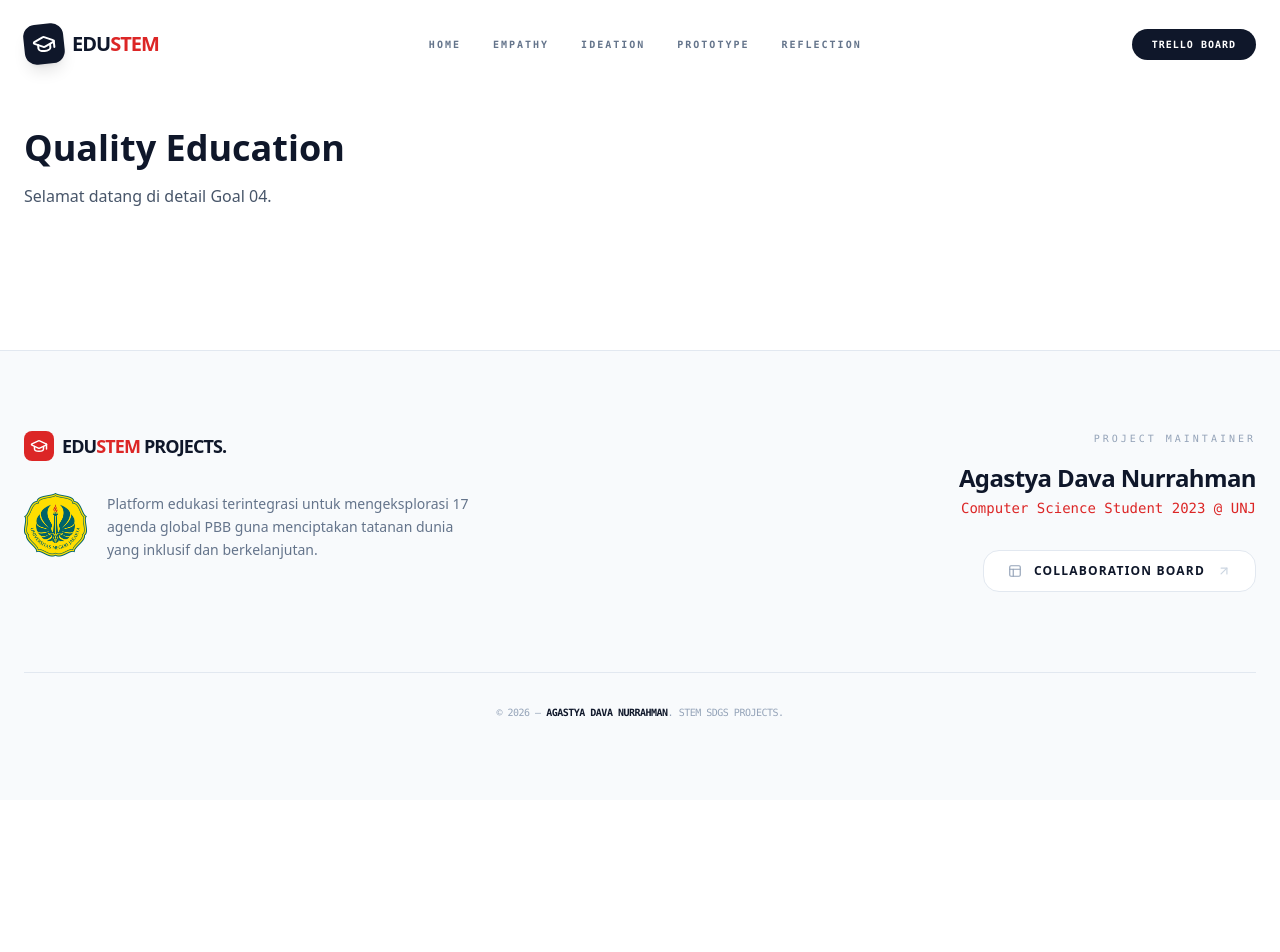
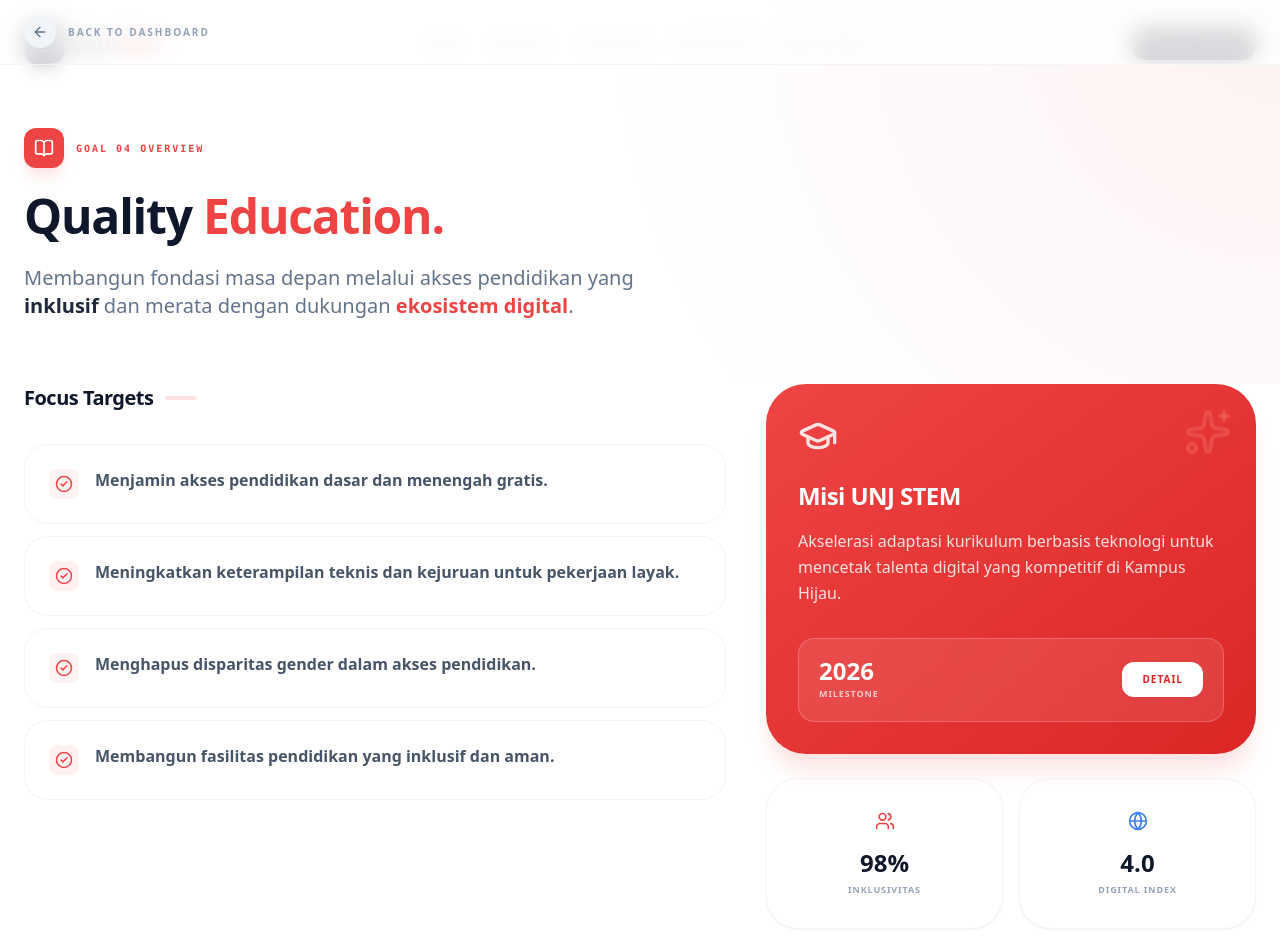
Before and after one commit to agstydva/stem-project, a React (Vite) app: page /education in a window 1280 px wide. Shown: the top 952 px of the page. Before the commit the page ends 800 px from the top, so only its background shows below. Built offline with nearby package versions, Linux system fonts and the light colour scheme.

Commit message:
update code stem

```diff
--- a/src/pages/Dashboard.jsx
+++ b/src/pages/Dashboard.jsx
@@ -85,7 +85,7 @@
           />
         ))}
 
-        {/* Tombol Navigasi Manual (Muncul saat Hover) */}
+        {/* Tombol Navigasi Manual */}
         <div className="absolute inset-0 z-30 flex items-center justify-between px-6 pointer-events-none">
           <button
             onClick={prevSlide}
--- a/src/pages/Education.jsx
+++ b/src/pages/Education.jsx
@@ -1,10 +1,156 @@
 import React from 'react';
+import { Link } from 'react-router-dom';
+import {
+  ArrowLeft,
+  BookOpen,
+  Users,
+  GraduationCap,
+  Globe,
+  CheckCircle2,
+  Sparkles
+} from 'lucide-react';
 
 const Education = () => {
+  const targets = [
+    "Menjamin akses pendidikan dasar dan menengah gratis.",
+    "Meningkatkan keterampilan teknis dan kejuruan untuk pekerjaan layak.",
+    "Menghapus disparitas gender dalam akses pendidikan.",
+    "Membangun fasilitas pendidikan yang inklusif dan aman."
+  ];
+
   return (
-    <div className="pt-32 px-6 max-w-7xl mx-auto">
-      <h1 className="text-4xl font-black text-slate-900">Quality Education</h1>
-      <p className="mt-4 text-slate-600">Selamat datang di detail Goal 04.</p>
+    <div className="min-h-screen bg-white text-slate-700 pb-20 selection:bg-red-100 selection:text-red-600">
+
+      {/* Premium Navbar with Interactive Back Button */}
+      <nav className="fixed top-0 w-full bg-white/80 backdrop-blur-md z-50 border-b border-slate-100">
+        <div className="max-w-7xl mx-auto px-6 h-16 flex items-center">
+          <Link
+            to="/"
+            className="group relative flex items-center gap-3 py-2 px-5 -ml-5 rounded-full transition-all duration-300 overflow-hidden active:scale-95"
+          >
+            {/* Sliding Background Effect on Hover */}
+            <div className="absolute inset-0 bg-slate-50 translate-y-full group-hover:translate-y-0 transition-transform duration-300 ease-out z-0" />
+
+            <div className="relative z-10 flex items-center gap-3">
+              {/* Animated Icon Circle */}
+              <div className="flex items-center justify-center w-8 h-8 rounded-full bg-slate-100 group-hover:bg-red-500 group-hover:shadow-lg group-hover:shadow-red-200 transition-all duration-300">
+                <ArrowLeft
+                  size={16}
+                  className="text-slate-500 group-hover:text-white transition-all duration-300 group-hover:-translate-x-1"
+                />
+              </div>
+
+              {/* Text Link */}
+              <span className="text-[10px] font-black tracking-[0.2em] uppercase text-slate-400 group-hover:text-slate-900 transition-colors duration-300">
+                Back to Dashboard
+              </span>
+            </div>
+          </Link>
+        </div>
+      </nav>
+
+      {/* Adjusted Hero Section - Balanced Typography */}
+      <header className="pt-32 pb-16 px-6 bg-[radial-gradient(circle_at_top_right,_var(--tw-gradient-stops))] from-red-50 via-white to-white">
+        <div className="max-w-7xl mx-auto">
+          <div className="flex items-center gap-3 mb-6">
+            <div className="p-2.5 bg-red-500 text-white rounded-xl shadow-lg shadow-red-100">
+              <BookOpen size={20} />
+            </div>
+            <span className="text-red-500 font-mono font-black tracking-[0.2em] text-[10px] uppercase">Goal 04 Overview</span>
+          </div>
+
+          <h1 className="text-4xl md:text-5xl font-black text-slate-900 tracking-tight mb-6 leading-tight">
+            Quality <span className="text-red-500">Education.</span>
+          </h1>
+
+          <p className="text-lg md:text-xl text-slate-500 font-medium max-w-2xl leading-relaxed">
+            Membangun fondasi masa depan melalui akses pendidikan yang <span className="text-slate-800 font-bold">inklusif</span> dan merata dengan dukungan <span className="text-red-500 font-bold">ekosistem digital</span>.
+          </p>
+        </div>
+      </header>
+
+      {/* Main Content Grid */}
+      <main className="max-w-7xl mx-auto px-6 grid lg:grid-cols-12 gap-10">
+
+        {/* Left: Interactive Target Cards */}
+        <div className="lg:col-span-7">
+          <div className="flex items-center gap-3 mb-8">
+            <h2 className="text-xl font-bold text-slate-900 tracking-tight">Focus Targets</h2>
+            <div className="h-1 w-8 bg-red-100 rounded-full"></div>
+          </div>
+
+          <div className="grid gap-3">
+            {targets.map((target, idx) => (
+              <div key={idx} className="group p-6 rounded-3xl border border-slate-100 bg-white hover:border-red-100 hover:shadow-xl hover:shadow-red-500/5 transition-all duration-500">
+                <div className="flex gap-4 items-start">
+                  <div className="p-1.5 rounded-lg bg-red-50 text-red-500 group-hover:bg-red-500 group-hover:text-white transition-colors duration-300">
+                    <CheckCircle2 size={18} />
+                  </div>
+                  <p className="text-base font-bold text-slate-600 leading-snug group-hover:text-slate-900 transition-colors">
+                    {target}
+                  </p>
+                </div>
+              </div>
+            ))}
+          </div>
+        </div>
+
+        {/* Right: Soft Styled Information Cards */}
+        <div className="lg:col-span-5 space-y-6">
+          {/* Mission Card - Gradient Softness */}
+          <div className="bg-gradient-to-br from-red-500 to-red-600 rounded-[2.5rem] p-8 text-white shadow-xl shadow-red-100 relative overflow-hidden group">
+            <Sparkles className="absolute top-6 right-6 text-red-300/20 group-hover:rotate-12 transition-transform duration-700" size={48} />
+            <div className="relative z-10">
+              <GraduationCap size={40} className="mb-6 text-red-100" />
+              <h3 className="text-2xl font-black mb-4 tracking-tight">Misi UNJ STEM</h3>
+              <p className="text-red-50 leading-relaxed mb-8 text-base font-medium opacity-90">
+                Akselerasi adaptasi kurikulum berbasis teknologi untuk mencetak talenta digital yang kompetitif di Kampus Hijau.
+              </p>
+              <div className="flex items-center justify-between p-5 bg-white/10 backdrop-blur-lg rounded-2xl border border-white/20">
+                <div>
+                  <p className="text-2xl font-black text-white leading-none">2026</p>
+                  <p className="text-[9px] font-bold uppercase tracking-widest mt-1 opacity-70">Milestone</p>
+                </div>
+                <button className="bg-white text-red-600 px-5 py-2.5 rounded-xl font-black text-[10px] uppercase tracking-widest hover:bg-red-50 transition-colors shadow-sm">
+                  Detail
+                </button>
+              </div>
+            </div>
+          </div>
+
+          {/* Clean Stats Grid */}
+          <div className="grid grid-cols-2 gap-4">
+            <div className="p-8 rounded-[2rem] border border-slate-100 bg-white shadow-sm hover:shadow-lg transition-all text-center group">
+              <Users size={20} className="mx-auto mb-4 text-red-500 group-hover:scale-110 transition-transform" />
+              <p className="text-2xl font-black text-slate-900 mb-1">98%</p>
+              <p className="text-[9px] text-slate-400 font-bold uppercase tracking-widest">Inklusivitas</p>
+            </div>
+
+            <div className="p-8 rounded-[2rem] border border-slate-100 bg-white shadow-sm hover:shadow-lg transition-all text-center group">
+              <Globe size={20} className="mx-auto mb-4 text-blue-500 group-hover:scale-110 transition-transform" />
+              <p className="text-2xl font-black text-slate-900 mb-1">4.0</p>
+              <p className="text-[9px] text-slate-400 font-bold uppercase tracking-widest">Digital Index</p>
+            </div>
+          </div>
+        </div>
+      </main>
+
+      {/* Soft Footer Section */}
+      <section className="max-w-7xl mx-auto px-6 mt-24">
+        <div className="bg-slate-50 rounded-[3rem] p-12 text-center border border-slate-100 relative overflow-hidden group">
+          <div className="relative z-10">
+            <h2 className="text-3xl font-black text-slate-900 mb-4 tracking-tight">
+              Ayo Wujudkan <span className="text-red-500 italic text-2xl">Pendidikan Berkualitas.</span>
+            </h2>
+            <p className="text-slate-500 mb-8 max-w-lg mx-auto font-medium text-sm leading-relaxed">
+              Bagian dari inisiatif UNJ STEM untuk masa depan Indonesia yang lebih cerdas dan inklusif.
+            </p>
+            <button className="px-8 py-4 bg-red-500 text-white rounded-full font-black uppercase text-[10px] tracking-[0.2em] hover:bg-red-600 transition-all shadow-lg shadow-red-100 hover:-translate-y-1 active:scale-95">
+              Bergabung Sekarang
+            </button>
+          </div>
+        </div>
+      </section>
     </div>
   );
 };
```
